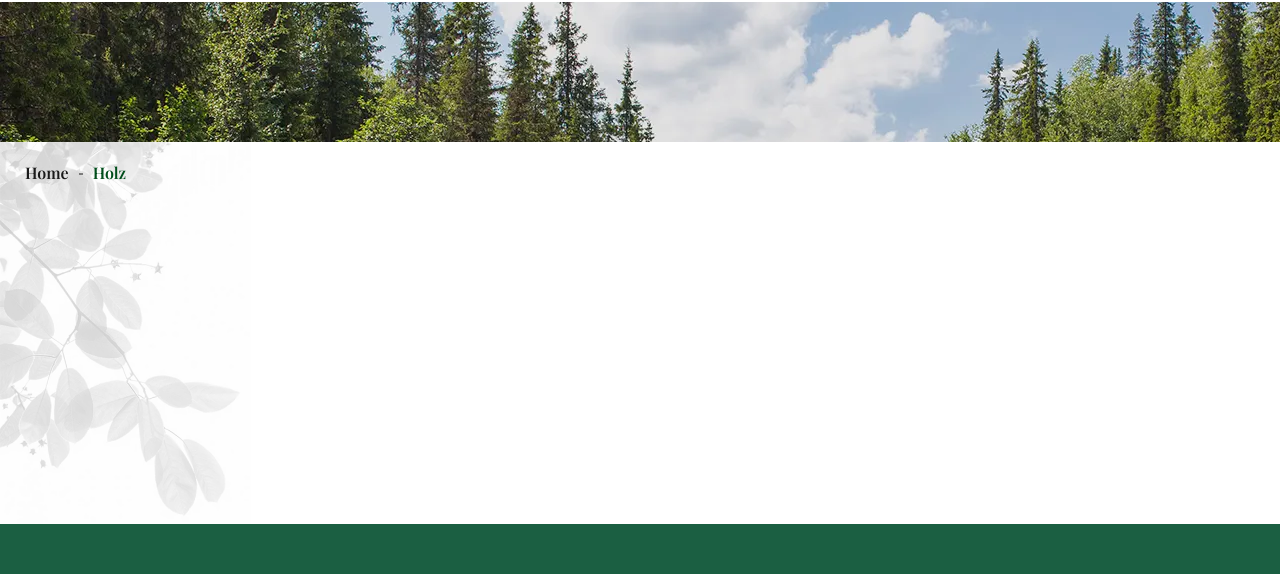
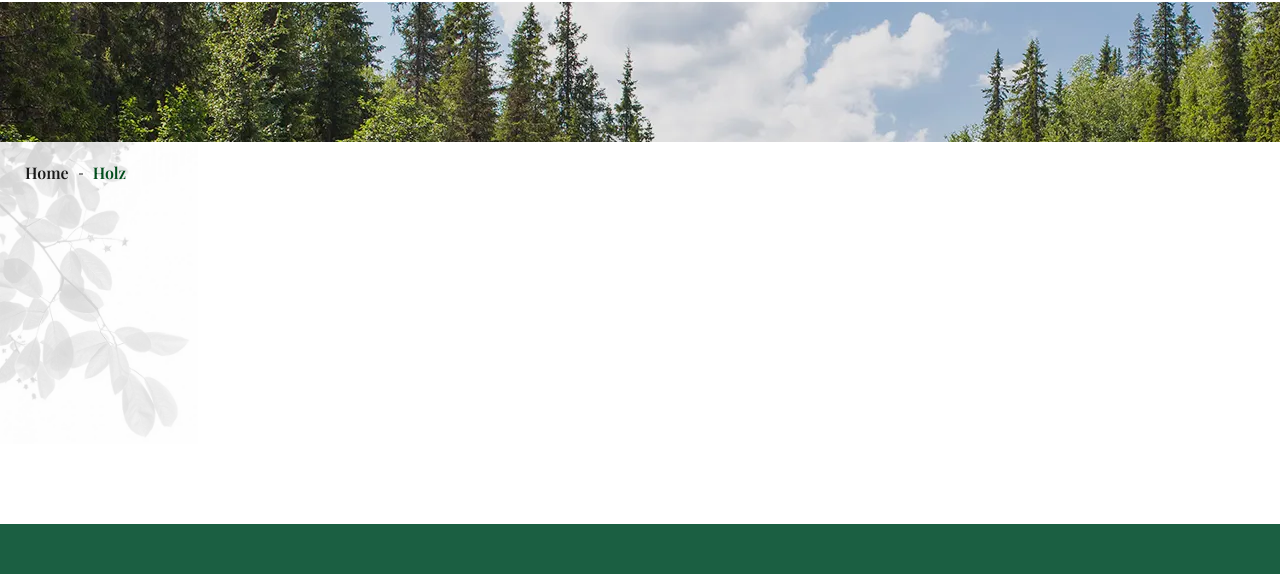
Before and after one commit to dkit150750/Deutschland, a website: page src/holz.html in a window 1280 px wide. Shown: the part 68-642 px from the top of the page. Drawn offline with Linux system fonts and the light colour scheme.

Commit message:
main__zweig

```diff
--- a/src/inner-page.css
+++ b/src/inner-page.css
@@ -24,7 +24,13 @@
 	display: block;
 
 	max-width: 195px;
-	max-height: 100%;
+	max-height: calc(100% - 40px);
+}
+
+@media (min-width: 768px) {
+	.main__zweig {
+		max-height: calc(100% - 80px);
+	}
 }
 
 @media (min-width: 1000px) {
```
